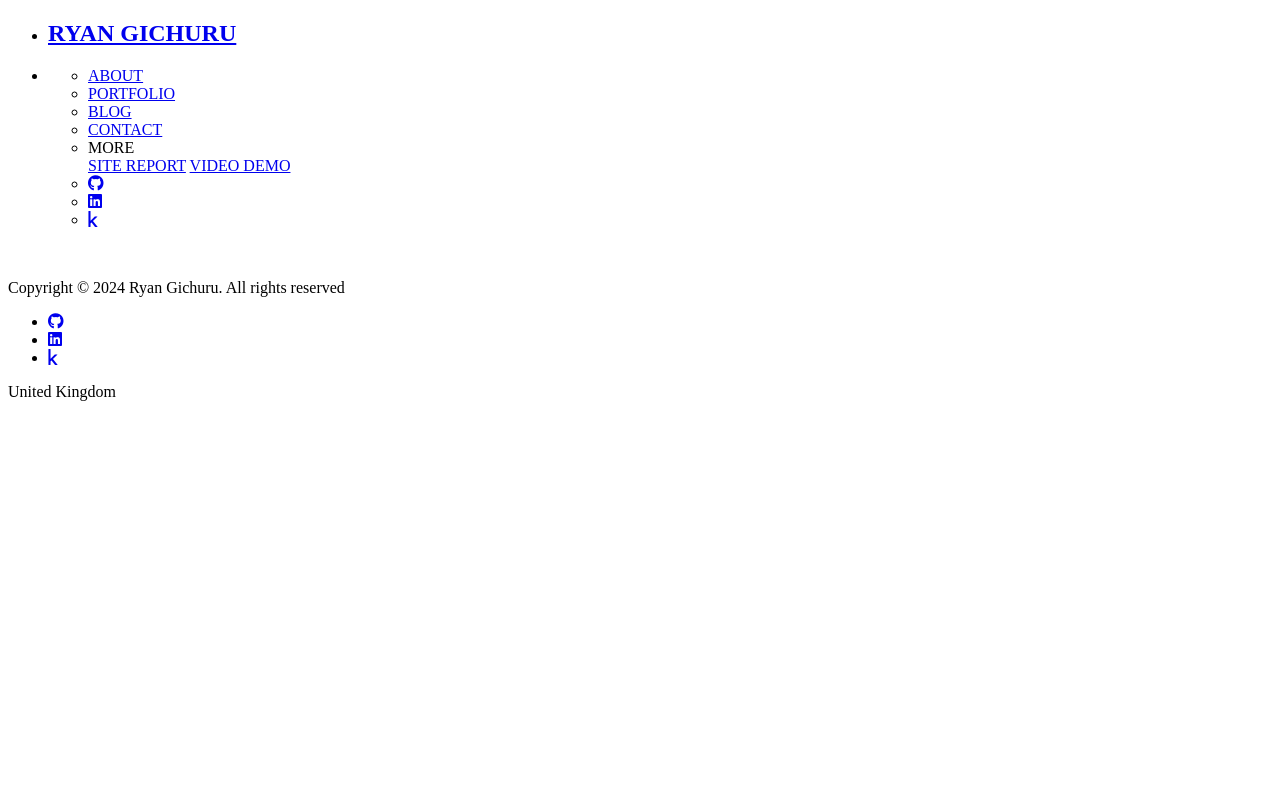
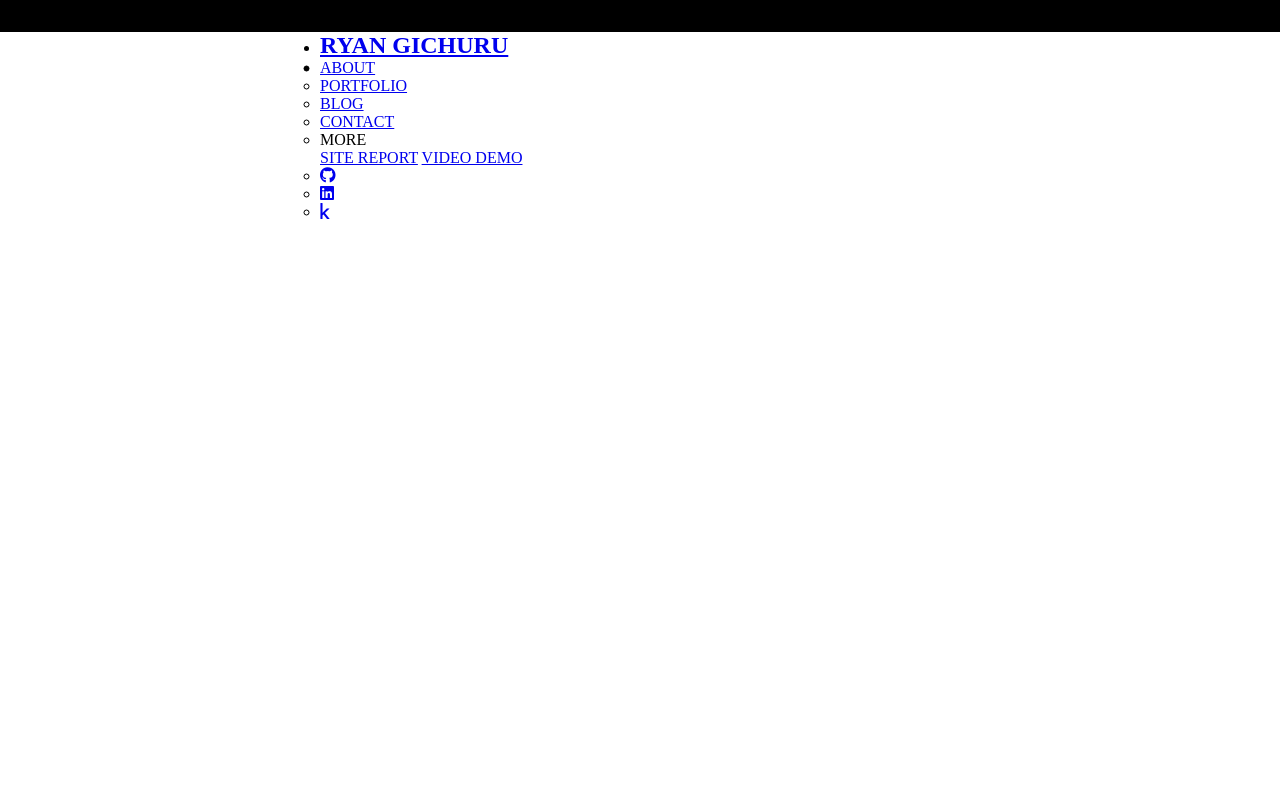
Before and after one commit to ryantigi254/Personal-Website-Portfolio, a plain HTML site: page Structure/index.html in a window 1280 px wide. Shown: the top 800 px of the page. Drawn offline with Linux system fonts and the light colour scheme; files that its build step writes are made by us from their sources.

Commit message:
Add multiple favicon sizes and  start CSS styling

```diff
--- a/Design/Main Design/main.css
+++ b/Design/Main Design/main.css
@@ -0,0 +1,44 @@
+* {
+    margin: 0;
+    padding: 0;
+    box-sizing: border-box;
+}
+
+html, body {
+    height: 100%;
+    width: 100%;
+    margin: 0;
+}
+
+body {
+    display: flex;
+    flex-direction: column;
+}
+
+header {
+    position:sticky;
+    background-color: #000000;
+    color: #ffffff;
+    padding: 1rem 0;
+    text-align: center;
+}
+
+
+main {
+    height: 100%;
+    display: flex;
+    flex-direction: row;
+    justify-content: center;
+    flex: 1 0 auto;
+}
+
+nav {
+    position: relative;
+    top: 0;
+    width: 50%;
+    z-index: 10;
+    background-color: #ffffff;
+    left: 0;
+    right: 0;
+    margin: auto;
+}
--- a/Structure/index.html
+++ b/Structure/index.html
@@ -5,6 +5,12 @@
     <meta name="viewport" content="width=device-width, initial-scale=1.0">
     <title>Ryan Gichuru</title>
     <link rel="shortcut icon" type="image/png" href="/Structure/Assets/BlueWhiteMinimalistArtificialIntelligenceLogo(16px).png">
+    <!-- Added multiple sizes of favicon as I did notice a discrepancy of sizes since I was using my laptopo and a monitor -->
+    <link rel="icon" type="image/png" sizes="16x16" href="/Structure/Assets/BlueWhiteMinimalistArtificialIntelligenceLogo(32px).png">
+    <link rel="icon" type="image/png" sizes="32x32" href="/Structure/Assets/BlueWhiteMinimalistArtificialIntelligenceLogo(64px).png">
+    <link rel="icon" type="image/png" sizes="96x96" href="/Structure/Assets/favicon-96x96.png">
+    <link rel="icon" type="image/png" sizes="128x128" href="/Structure/Assets/favicon-128x128.png">
+    <link rel="icon" type="image/png" sizes="192x192" href="/Structure/Assets/android-icon-192x192.png">
 
     <link rel="stylesheet" href="/Design/Main Design/main.css">
     <link rel="stylesheet" href="mobile.css" media="screen and (max-width: 800px)">
@@ -61,7 +67,7 @@
         <p>Copyright &copy; 2024 Ryan Gichuru. All rights reserved</p>
     </div>
     <div>
-        <ul class="footer-socials" id="footer-links">
+        <ul class="footer-socials" id="footer-social-links">
             <li><a href="https://github.com/ryantigi254"><i class="fa-brands fa-github"></i></a></li>
             <li><a href="https://www.linkedin.com/in/ryan-gichuru-3a3b3b1b3/"><i class="fa-brands fa-linkedin"></i></a>
             <li><a href="https://www.kaggle.com/ryanmutiga"><i class="fa-brands fa-kaggle"></i></a></li>
```
